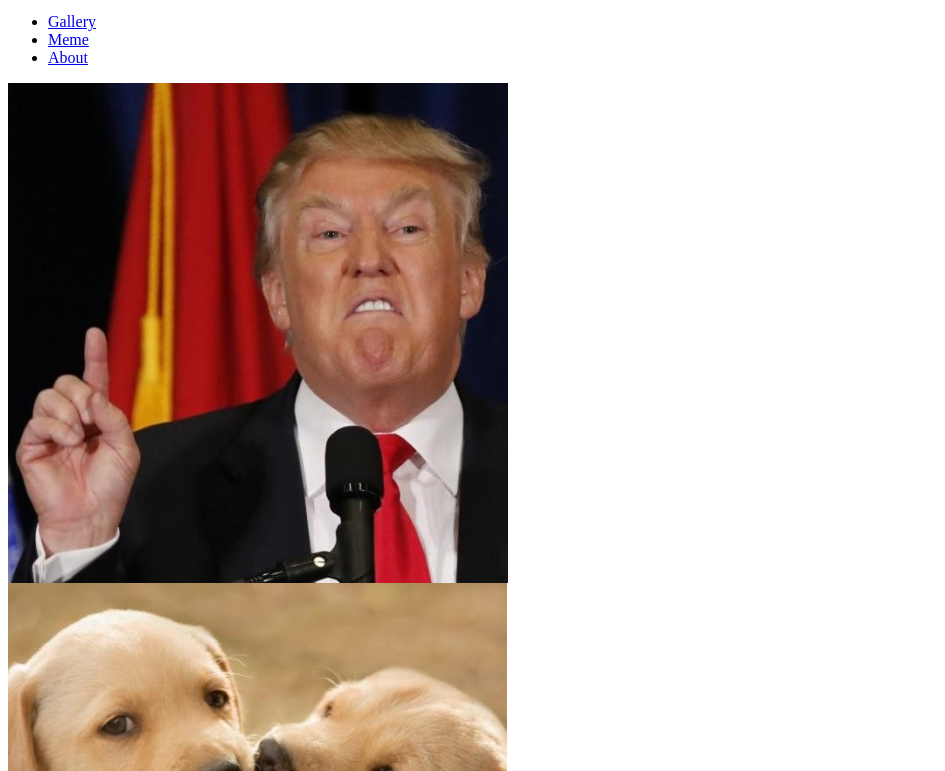
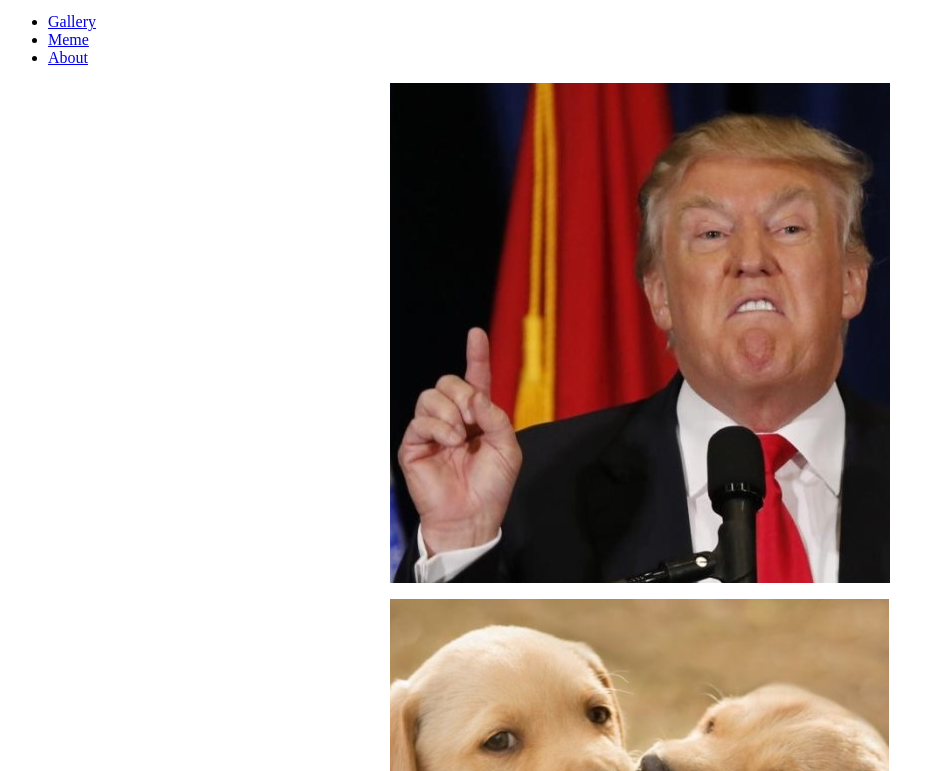
Before and after one commit to theddn/Meme-Generator, a plain HTML site: page index.html in a window 1280 px wide. Shown: the part 29-800 px from the top of the page, without its empty margins (0-945 px from the left). Drawn offline with Linux system fonts and the light colour scheme.

Commit message:
add layout

```diff
--- a/css/main.css
+++ b/css/main.css
@@ -5,3 +5,22 @@
 canvas {
   border: 1px solid black;
 }
+
+
+.gallery {
+  display: flex;
+  flex-wrap: wrap;
+  justify-content: center;
+  align-items: center;
+  margin: 0 auto;
+  padding: 0;
+  list-style: none;
+  gap: 1rem;
+}
+
+image {
+  width: 100%;
+  height: auto;
+  display: flex;
+  margin: 0 auto;
+}
```
